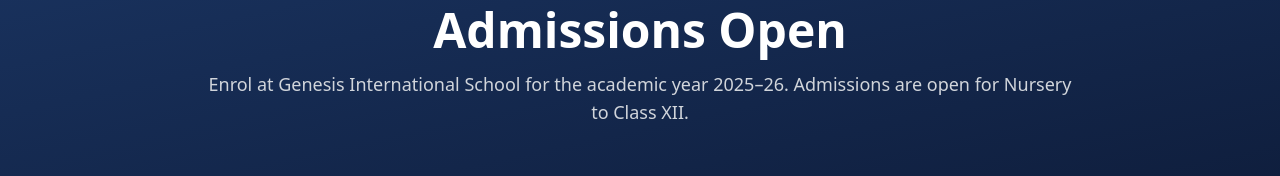
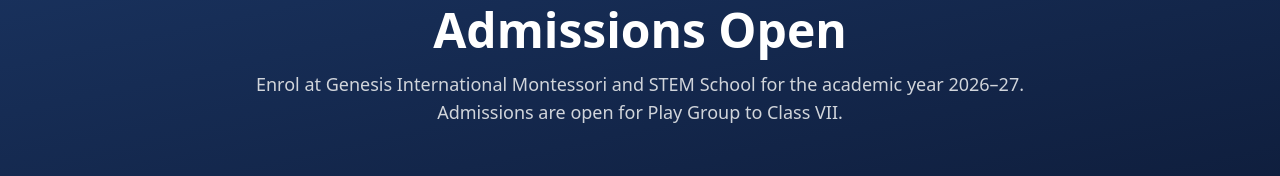
Before and after one commit to ukk1019-yhat/GenesisLMS, a Next.js app in the folder frontend/: page /admissions in a window 1280 px wide. Shown: the part 150-326 px from the top of the page. Built offline with nearby package versions, Linux system fonts and the light colour scheme; no server answers.

Commit message:
Set academic year 2026-27, classes Play Group to Class VII

```diff
--- a/frontend/src/pages/admissions.js
+++ b/frontend/src/pages/admissions.js
@@ -32,8 +32,8 @@
           <p className="text-school-accent font-semibold uppercase tracking-widest text-sm mb-2">Join Us</p>
           <h1 className="text-4xl md:text-5xl font-bold mb-4">Admissions Open</h1>
           <p className="text-gray-300 text-lg">
-            Enrol at Genesis International School for the academic year 2025–26.
-            Admissions are open for Nursery to Class XII.
+            Enrol at Genesis International Montessori and STEM School for the academic year 2026–27.
+            Admissions are open for Play Group to Class VII.
           </p>
         </div>
       </section>
@@ -112,7 +112,7 @@
                   required
                 >
                   <option value="">Select Class</option>
-                  {['Day Care', 'Nursery', 'LKG', 'UKG', ...Array.from({length:7}, (_,i) => `Class ${i+1}`)].map(c => (
+                  {['Play Group', 'Nursery', 'LKG', 'UKG', ...Array.from({length:7}, (_,i) => `Class ${i+1}`)].map(c => (
                     <option key={c} value={c}>{c}</option>
                   ))}
                 </select>
--- a/frontend/src/pages/dashboard/students.js
+++ b/frontend/src/pages/dashboard/students.js
@@ -260,7 +260,12 @@
                 <input className="input-field" placeholder="Full Name *" value={form.name} onChange={e => setForm({...form, name: e.target.value})} required />
                 <input className="input-field" placeholder="Roll Number *" value={form.roll_number} onChange={e => setForm({...form, roll_number: e.target.value})} required />
                 <input className="input-field" placeholder="PEN Number" value={form.pen_number} onChange={e => setForm({...form, pen_number: e.target.value})} />
-                <input className="input-field" placeholder="Class *" value={form.class} onChange={e => setForm({...form, class: e.target.value})} required />
+                <select className="input-field" value={form.class} onChange={e => setForm({...form, class: e.target.value})} required>
+                  <option value="">Select Class</option>
+                  {['Play Group', 'Nursery', 'LKG', 'UKG', ...Array.from({length:7}, (_,i) => `Class ${i+1}`)].map(c => (
+                    <option key={c} value={c}>{c}</option>
+                  ))}
+                </select>
                 <input className="input-field" placeholder="Section" value={form.section} onChange={e => setForm({...form, section: e.target.value})} />
                 <select className="input-field" value={form.student_type} onChange={e => setForm({...form, student_type: e.target.value})}>
                   <option value="dayscholar">Day Scholar</option>
--- a/frontend/src/pages/index.js
+++ b/frontend/src/pages/index.js
@@ -68,7 +68,7 @@
       <section className="py-16 max-w-7xl mx-auto px-4 text-center">
         <h2 className="text-3xl font-bold mb-4">Ready to Join the Genesis Family?</h2>
         <p className="text-gray-600 mb-8 max-w-xl mx-auto">
-          Admissions are open for the upcoming academic year. Take the first step towards a brighter future.
+          Admissions are open for the academic year 2026–27. Enrol your child from Play Group to Class VII.
         </p>
         <Link href="/admissions" className="bg-school-primary text-white px-10 py-3 rounded-lg font-semibold hover:bg-school-secondary transition">
           Start Your Application
```
